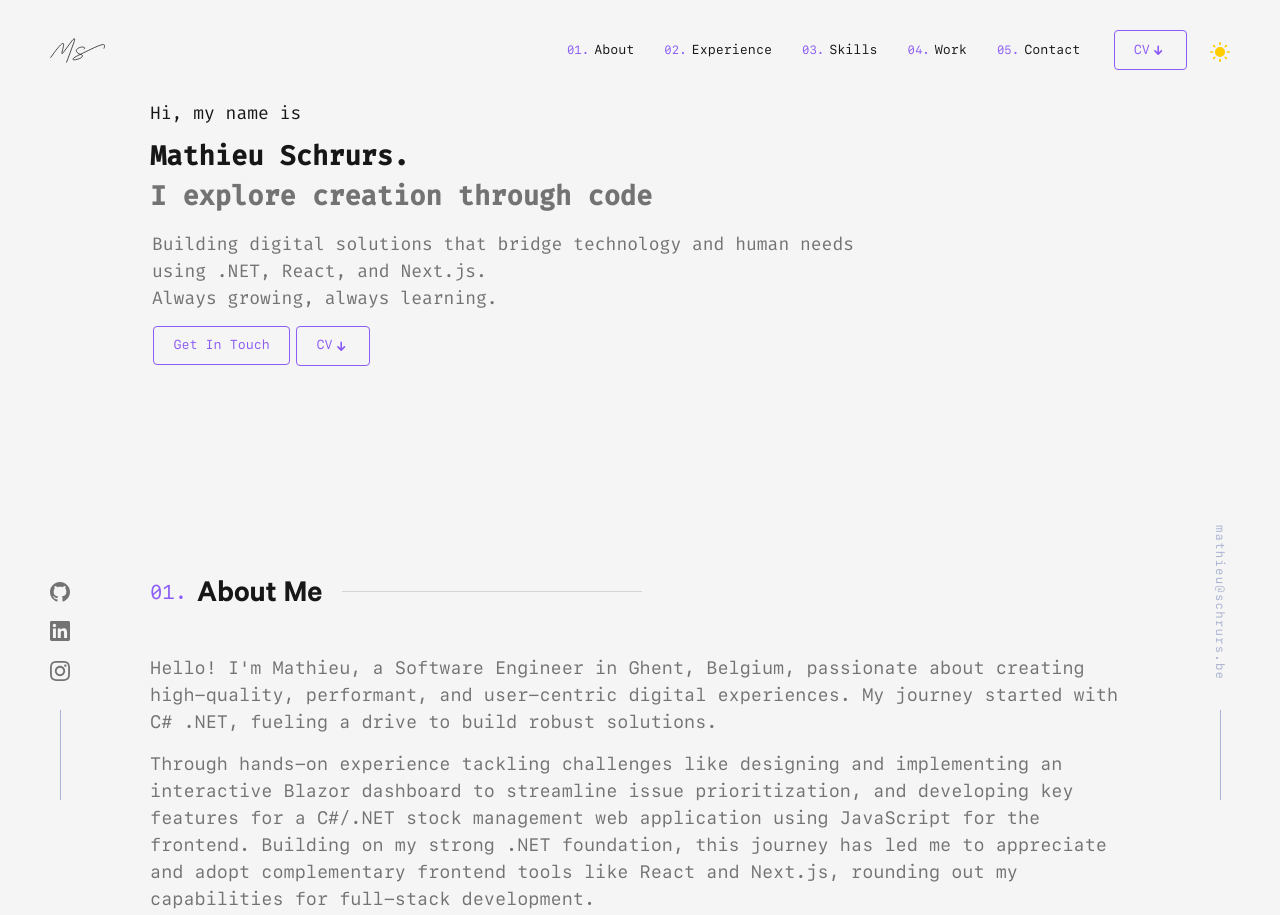
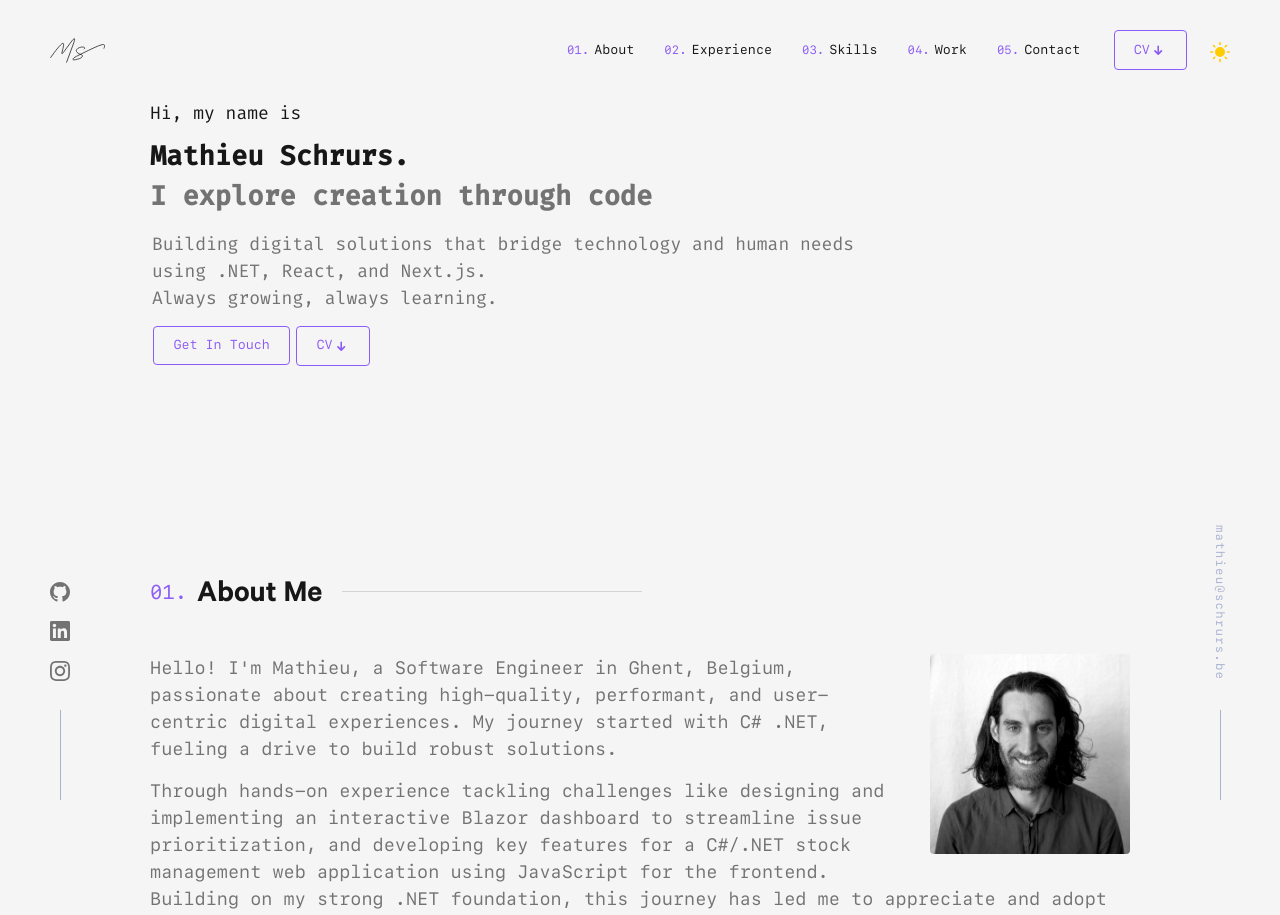
Before and after one commit to MathieuSchrurs/portfolio, a React (Vite) app: page / in a window 1280 px wide. Shown: the top 915 px of the page. Built offline with nearby package versions, Linux system fonts and the light colour scheme.

Commit message:
min height and width added to the profice picture wrapper css

```diff
--- a/src/components/sections/About.tsx
+++ b/src/components/sections/About.tsx
@@ -174,6 +174,8 @@ const StyledPic = styled.div`
     position: relative;
     display: block;
     width: 100%;
+    min-height: 200px;
+    min-width: 200px;
     border-radius: var(--border-radius);
     transition: var(--transition);
     overflow: hidden;
@@ -242,7 +244,7 @@ const About = () => {
         <StyledPic>
           <div
             className="wrapper"
-            onContextMenu={(e) => e.preventDefault()} // Disable right-click
+            onContextMenu={(e) => e.preventDefault()}
           >
             <div className="overlay" />
           </div>
```
